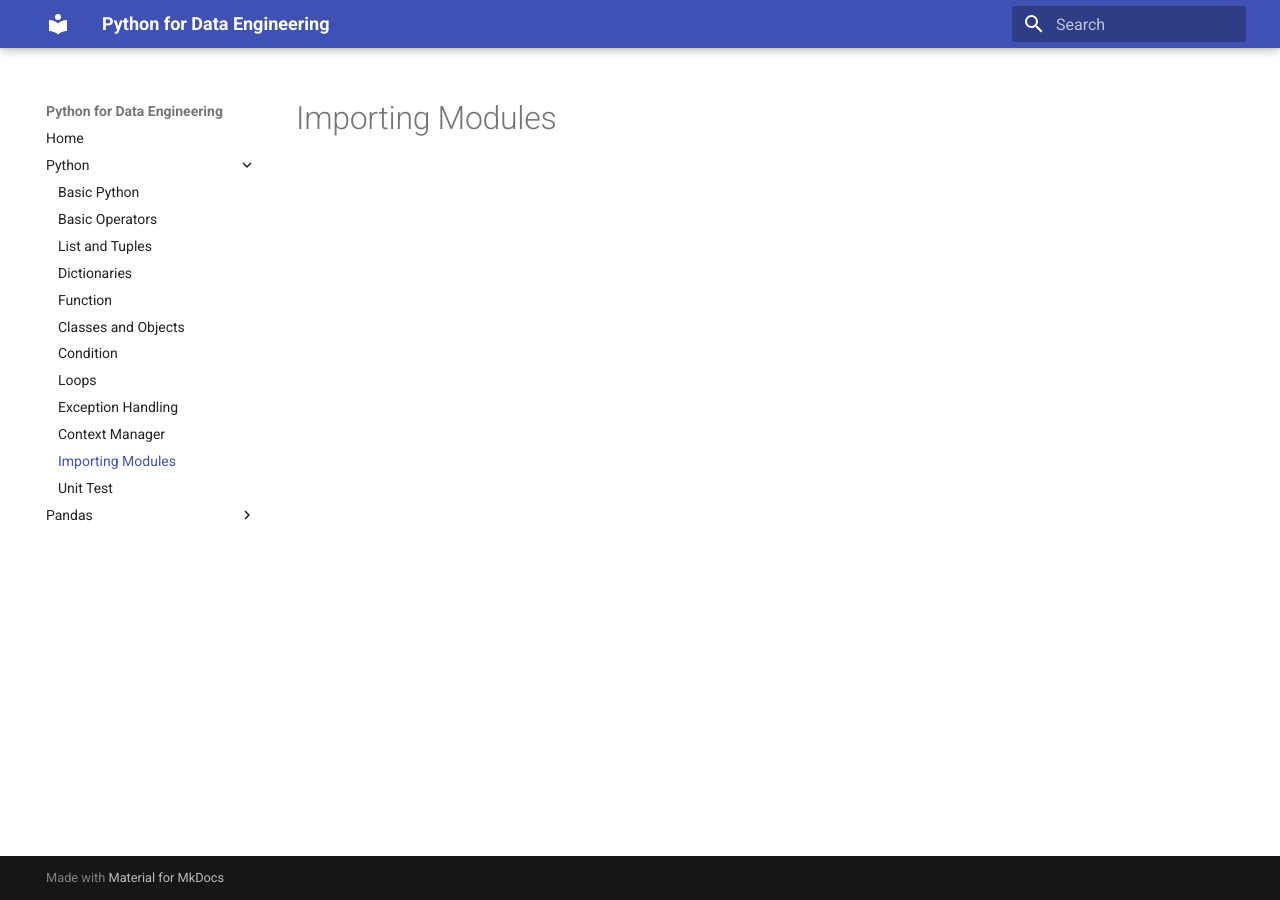
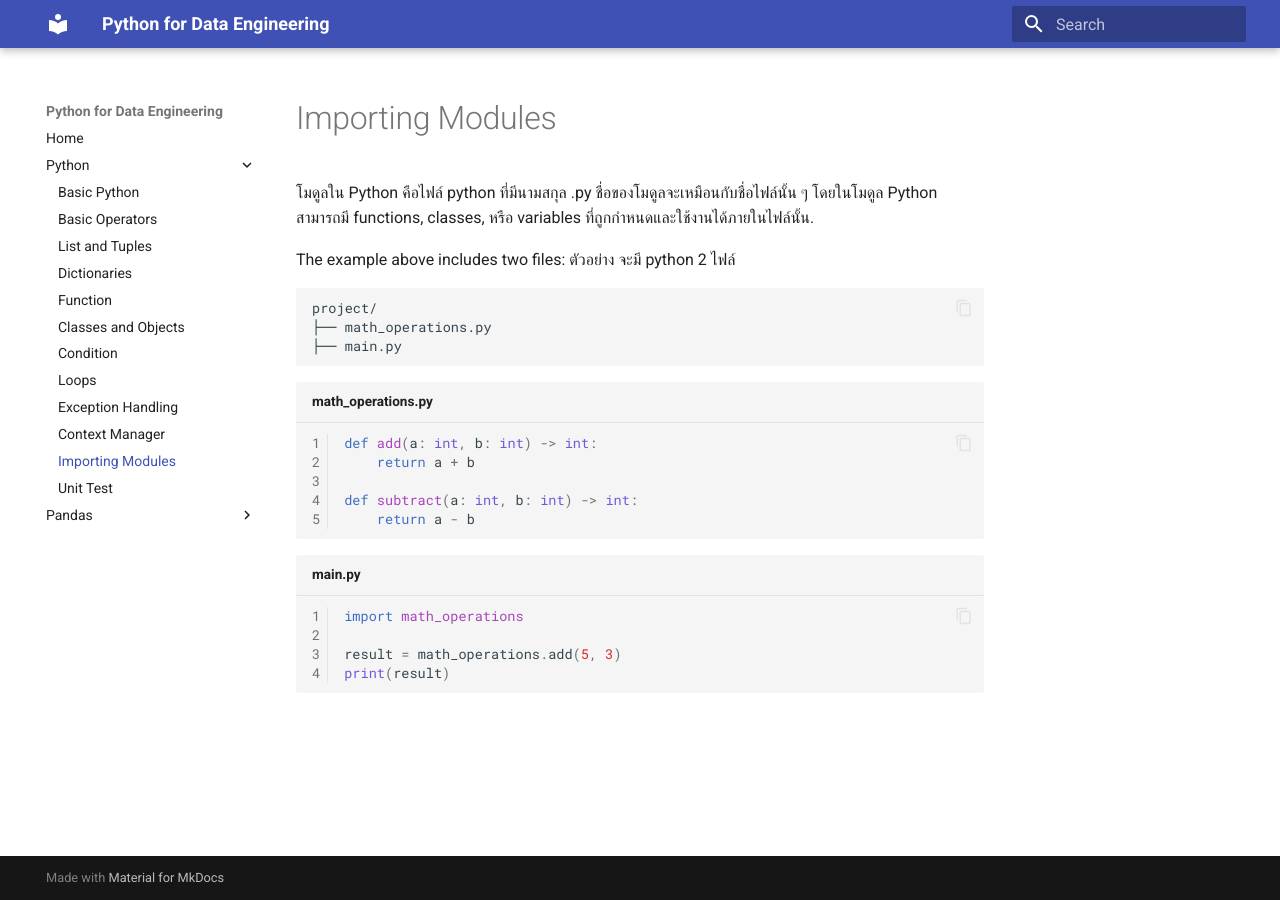
Before and after one commit to lifnaja/python-tutorial, an MkDocs documentation site: the page built from docs/python/importing_modules.md, in a window 1280 px wide. Built offline with MkDocs 1.6.1 and Material for MkDocs 9.7.7, drawn with Linux system fonts in a browser that asks for light colours; a script that is not in the unit is left out.

Commit message:
add content python module and importing

````diff
--- a/docs/python/importing_modules.md
+++ b/docs/python/importing_modules.md
@@ -1 +1,27 @@
 # Importing Modules
+
+โมดูลใน Python คือไฟล์ python ที่มีนามสกุล .py ชื่อของโมดูลจะเหมือนกับชื่อไฟล์นั้น ๆ โดยในโมดูล Python สามารถมี functions, classes, หรือ variables ที่ถูกกำหนดและใช้งานได้ภายในไฟล์นั้น.
+
+The example above includes two files:
+ตัวอย่าง จะมี python 2 ไฟล์
+
+```sh
+project/
+├── math_operations.py
+├── main.py
+```
+
+```py  title="math_operations.py" linenums="1"
+def add(a: int, b: int) -> int:
+    return a + b
+
+def subtract(a: int, b: int) -> int:
+    return a - b
+```
+
+```py title="main.py" linenums="1"
+import math_operations
+
+result = math_operations.add(5, 3)
+print(result)
+```
````
